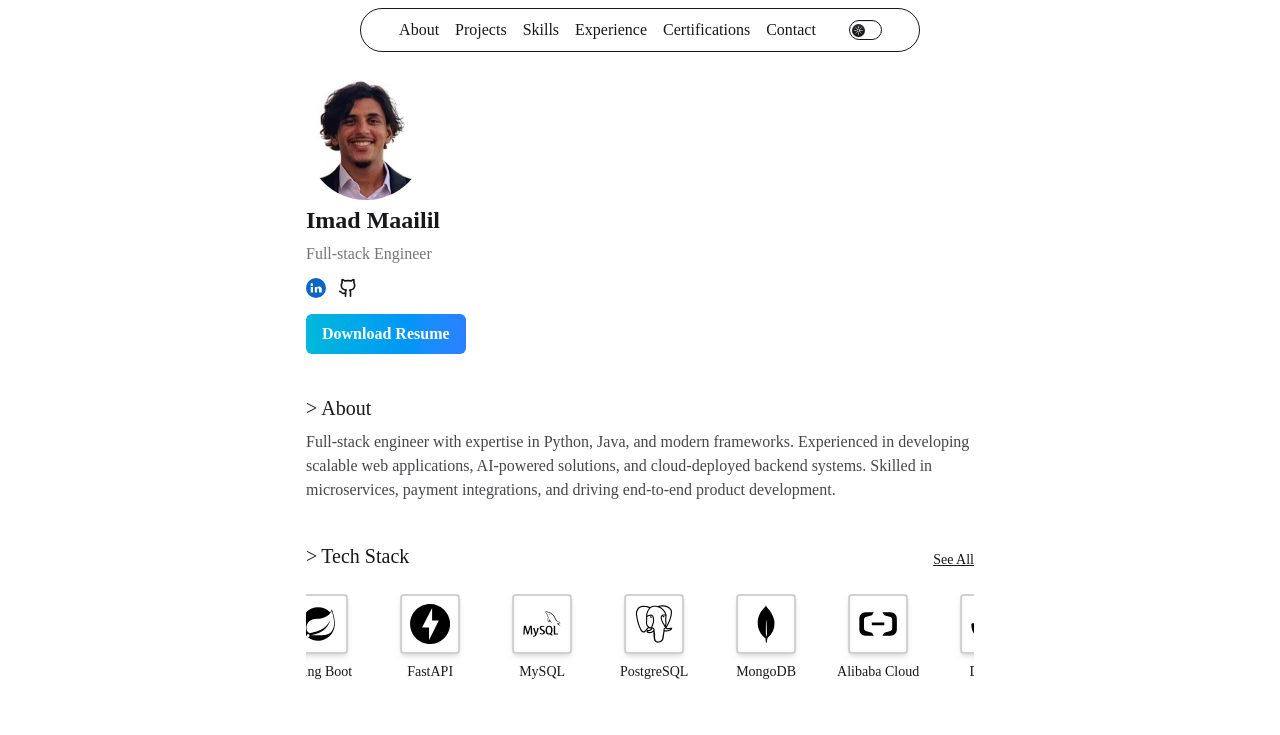
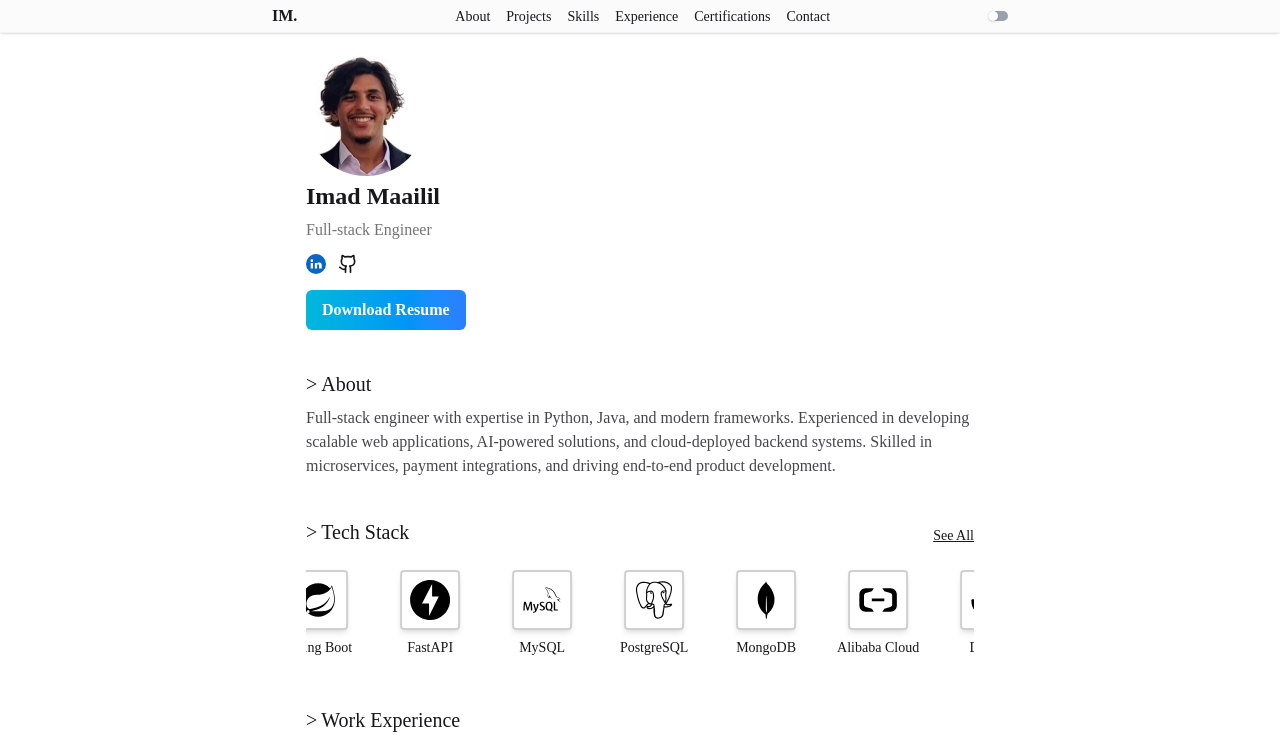
Before and after one commit to Rager511/portfolio, a Next.js app: page / in a window 1280 px wide. Shown: the top 735 px of the page. Built offline with nearby package versions, Linux system fonts and the light colour scheme; a web font is replaced by a local one.

Commit message:
update 2

```diff
--- a/src/app/components/Navbar.jsx
+++ b/src/app/components/Navbar.jsx
@@ -5,11 +5,12 @@ import { useEffect, useState } from "react";
 import { usePathname } from "next/navigation";
 
 export default function Navbar() {
-    const [hideOnMobile, setHideOnMobile] = useState(true);
   const pathname = usePathname();
   const [isDark, setIsDark] = useState(false);
+  const [mobileOpen, setMobileOpen] = useState(false);
+
+  const isSkills = pathname === "/skills";
   const isCertifications = pathname === "/certifications";
-    const isSkills = pathname === "/skills";
 
   useEffect(() => {
     const savedTheme = localStorage.getItem("theme");
@@ -17,14 +18,9 @@ export default function Navbar() {
       setIsDark(savedTheme === "dark");
       document.documentElement.setAttribute("data-theme", savedTheme);
     } else {
-            const prefersDark = window.matchMedia(
-                "(prefers-color-scheme: dark)"
-            ).matches;
+      const prefersDark = window.matchMedia("(prefers-color-scheme: dark)").matches;
       setIsDark(prefersDark);
-            document.documentElement.setAttribute(
-                "data-theme",
-                prefersDark ? "dark" : "light"
-            );
+      document.documentElement.setAttribute("data-theme", prefersDark ? "dark" : "light");
     }
   }, []);
 
@@ -35,123 +31,87 @@ export default function Navbar() {
     localStorage.setItem("theme", newTheme);
   };
 
+  const navLinks = [
+    { href: "/#about", label: "About" },
+    { href: "/#projects", label: "Projects" },
+    { href: "/skills", label: "Skills" },
+    { href: "/#experience", label: "Experience" },
+    { href: "/certifications", label: "Certifications" },
+    { href: "/contact", label: "Contact" }
+  ];
+
   return (
-        <div className="flex justify-center sticky top-2 items-center gap-[25px] w-full z-10">
-            <div className="w-[70%] sm:w-[80%] border flex items-center sm:justify-center justify-end bg-gray-10/50 backdrop-blur-sm rounded-3xl py-2 px-4">
-                <div className="flex items-center sm:gap-8 gap-5">
-                    <div className="flex items-center gap-4">
-                        <ul
-                            className={`w-[90%] sm:w-full sm:flex-row flex-col sm:bg-transparent bg-base-200 backdrop-blur-sm sm:static fixed top-12 left-[5%] rounded-2xl sm:border-transparent
-                                         border mx-auto items-center text-base sm:p-0 p-2 gap-2 sm:gap-4 ${
-                                             hideOnMobile ? "hidden" : "flex"
-                                         } sm:flex`}
+    <nav className="fixed top-0 left-0 w-full z-20 bg-gray-50/70 dark:bg-gray-900/70 backdrop-blur-md shadow-sm border-b border-gray-200/50 dark:border-gray-700/50">
+      <div className="max-w-3xl mx-auto flex items-center justify-between py-1 px-4"> {/* Reduced py from py-2 to py-1 */}
+
+        {/* Logo / Home link */}
+        <Link href="/" className="font-semibold text-base"> {/* Reduced text-lg to text-base */}
+          IM.
+        </Link>
+
+        {/* Desktop links */}
+        <ul className="hidden sm:flex items-center gap-4"> {/* Reduced gap from gap-6 to gap-4 */}
+          {navLinks.map((link) => (
+            <li key={link.href}>
+              <Link
+                href={link.href}
+                className={`text-sm hover:text-blue-600 dark:hover:text-blue-400 transition-colors ${
+                  pathname === link.href ? "font-semibold text-blue-600 dark:text-blue-400" : ""
+                }`}
               >
-                            <li>
-                                <Link href="/#about" className="hover:underline">
-                                    About
+                {link.label}
               </Link>
             </li>
-                            <li>
-                                <Link href="/#projects" className="hover:underline">
-                                    Projects
-                                </Link>
-                            </li>
-                            <li>
-                                <Link href="/skills" className="hover:underline">
-                                    Skills
-                                </Link>
-                            </li>
-                            <li>
-                                <Link href="/#experience" className="hover:underline">
-                                    Experience
-                                </Link>
-                            </li>
-                            <li>
-                                <Link href="/certifications" className="hover:underline">
-                                    Certifications
-                                </Link>
-                            </li>
-                            <li>
-                                <Link href="/contact" className="hover:underline">
-                                    Contact
-                                </Link>
-                            </li>
+          ))}
         </ul>
 
-                        {/* Mobile view toggle for Skills/Certifications */}
-                        <Link
-                            href={isSkills || isCertifications ? "/" : "/skills"}
-                            className="hover:underline block sm:hidden"
-                        >
-                            {isSkills
-                                ? "Home"
-                                : isCertifications
-                                ? "Home"
-                                : "Skills"}
-                        </Link>
-                    </div>
-
-                    <div className="flex items-center gap-2">
-                        <button
-                            className="flex sm:hidden"
-                            onClick={() => setHideOnMobile(!hideOnMobile)}
-                        >
-                            <span className="material-symbols-outlined">menu</span>
-                        </button>
-                        <button className="flex">
-                            <label className="toggle text-base-content toggle-sm">
+        {/* Theme toggle + mobile menu button */}
+        <div className="flex items-center gap-1"> {/* Reduced gap from gap-2 to gap-1 */}
+          <label className="flex items-center cursor-pointer">
             <input
               type="checkbox"
+              className="hidden"
               checked={isDark}
-                                    onChange={(e) =>
-                                        handleThemeChange(e.target.checked)
-                                    }
-                                    className="theme-controller"
+              onChange={(e) => handleThemeChange(e.target.checked)}
             />
-                                <svg
-                                    aria-label="sun"
-                                    xmlns="http://www.w3.org/2000/svg"
-                                    viewBox="0 0 24 24"
+            <span className="w-5 h-2.5 rounded-full bg-gray-400 dark:bg-gray-600 relative flex items-center"> {/* Smaller toggle */}
+              <span
+                className={`w-2.5 h-2.5 bg-white rounded-full shadow-sm transform transition-transform duration-200 ${
+                  isDark ? "translate-x-2.5" : "translate-x-0"
+                }`}
+              />
+            </span>
+          </label>
+
+          <button
+            className="sm:hidden flex items-center justify-center p-1.5 rounded-md hover:bg-gray-200 dark:hover:bg-gray-700 transition" // Reduced p-2 to p-1.5
+            onClick={() => setMobileOpen(!mobileOpen)}
           >
-                                    <g
-                                        strokeLinejoin="round"
-                                        strokeLinecap="round"
-                                        strokeWidth="2"
-                                        fill="none"
-                                        stroke="currentColor"
-                                    >
-                                        <circle cx="12" cy="12" r="4"></circle>
-                                        <path d="M12 2v2"></path>
-                                        <path d="M12 20v2"></path>
-                                        <path d="m4.93 4.93 1.41 1.41"></path>
-                                        <path d="m17.66 17.66 1.41 1.41"></path>
-                                        <path d="M2 12h2"></path>
-                                        <path d="M20 12h2"></path>
-                                        <path d="m6.34 17.66-1.41 1.41"></path>
-                                        <path d="m19.07 4.93-1.41 1.41"></path>
-                                    </g>
-                                </svg>
-
-                                <svg
-                                    aria-label="moon"
-                                    xmlns="http://www.w3.org/2000/svg"
-                                    viewBox="0 0 24 24"
-                                >
-                                    <g
-                                        strokeLinejoin="round"
-                                        strokeLinecap="round"
-                                        strokeWidth="2"
-                                        fill="none"
-                                        stroke="currentColor"
-                                    >
-                                        <path d="M12 3a6 6 0 0 0 9 9 9 9 0 1 1-9-9Z"></path>
-                                    </g>
-                                </svg>
-                            </label>
+            <span className="material-symbols-outlined text-base">menu</span> {/* Reduced icon size */}
           </button>
         </div>
       </div>
+
+      {/* Mobile menu */}
+      <div
+        className={`sm:hidden bg-gray-50 dark:bg-gray-900 shadow-md absolute top-full left-0 w-full transition-all duration-300 overflow-hidden ${
+          mobileOpen ? "max-h-64 opacity-100" : "max-h-0 opacity-0"
+        }`}
+      >
+        <ul className="flex flex-col p-1"> {/* Reduced padding */}
+          {navLinks.map((link) => (
+            <li key={link.href}>
+              <Link
+                href={link.href}
+                onClick={() => setMobileOpen(false)}
+                className="block px-3 py-1.5 hover:bg-gray-100 dark:hover:bg-gray-800 text-sm transition-colors rounded" // Reduced padding and smaller text
+              >
+                {link.label}
+              </Link>
+            </li>
+          ))}
+        </ul>
       </div>
-        </div>
+    </nav>
   );
 }
--- a/src/app/components/Profile.jsx
+++ b/src/app/components/Profile.jsx
@@ -19,7 +19,7 @@ export default function Profile() {
   };
 
   return (
-    <>
+    <div className="mt-5">
       <img
         src="/me.jpg"
         className="w-[120px] h-[120px] rounded-full object-cover object-center"
@@ -97,6 +97,6 @@ export default function Profile() {
           </div>
         )}
       </div>
-    </>
+    </div>
   );
 }
```
Lines whose indentation alone changed are shown as unchanged.
